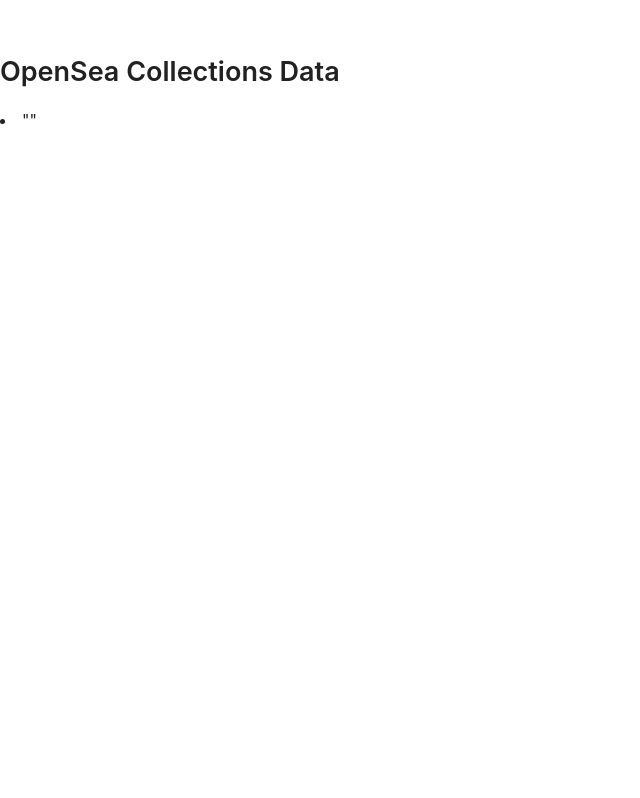
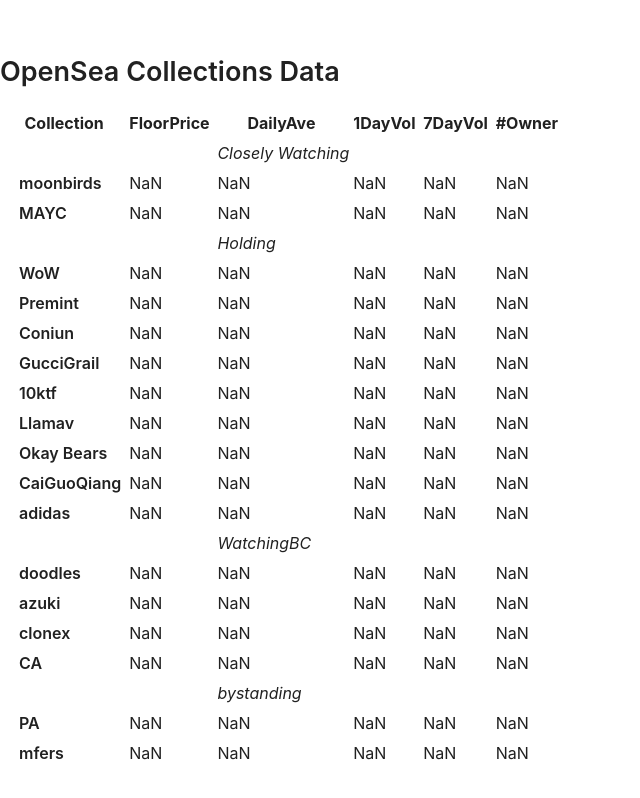
Before and after one commit to vanryan/zzxxian_blog, a Gatsby site: page /tools/osfpset0 in a window 1280 px wide. Shown: the whole page, without its empty margins (0-640 px from the left). Built offline with nearby package versions, Linux system fonts and the light colour scheme; Gatsby itself is replaced by a stand-in of ours; no server answers.

Commit message:
Tools: Add OS tracker major collections

```diff
--- a/content/pages/tools/index.md
+++ b/content/pages/tools/index.md
@@ -4,4 +4,5 @@
 ---
 
 *Web3 Tools*
-[OS FP Set 0](../tools)
+
+[OS FP Set 0](../tools/osfpset0)
--- a/content/posts/2018-09-27-graphql-5-reasons/index.md
+++ b/content/posts/2018-09-27-graphql-5-reasons/index.md
@@ -1,5 +1,5 @@
 ---
-title: 5个用/不用GraphQL的理由 -- 5 reasons (not) to use GraohQL
+title: 5个用/不用GraphQL的理由 -- 5 reasons (not) to use GraphQL
 date: "2018-09-27T22:37:43.330Z"
 template: post
 draft: false
--- a/src/pages/tools/osfpset0.js
+++ b/src/pages/tools/osfpset0.js
@@ -7,27 +7,72 @@
   // ----------------------
 
   const collection_map = new Map();
+
+  collection_map.set('XDIV1', 'Closely Watching')
   collection_map.set('moonbirds', 'proof-moonbirds');
-  let collection_element;
+  collection_map.set('MAYC', 'mutant-ape-yacht-club');
+  collection_map.set('XDIV2', 'Holding')
+  collection_map.set('WoW', 'world-of-women-nft');
+  collection_map.set('Premint', 'premint-collector');
+  collection_map.set('Coniun', 'coniun-pass');
+  collection_map.set('GucciGrail', '10ktf-gucci-grail');
+  collection_map.set('10ktf', '10ktf');
+  collection_map.set('Llamav', 'llamaverse-genesis');
+  collection_map.set('Okay Bears', 'okay-bears');
+  collection_map.set('CaiGuoQiang', 'your-daytime-fireworks-firework-packets');
+  collection_map.set('adidas', 'adidasoriginals');
+  collection_map.set('XDIV3','WatchingBC');
+  collection_map.set('doodles', 'doodles-official');
+  collection_map.set('azuki', 'azuki');
+  collection_map.set('clonex', 'clonex');
+  collection_map.set('CA', 'champions-ascension-prime-eternal');
+  collection_map.set('XDIV4', 'bystanding')
+  collection_map.set('PA', 'psychedelics-anonymous-genesis');
+  collection_map.set('mfers', 'mfers');
+  let collection_element = <tr><th>Collection</th><th>FloorPrice&nbsp;</th><th>DailyAve&nbsp;</th>
+    <th>1DayVol&nbsp;</th><th>7DayVol&nbsp;</th><th>#Owner</th></tr>;
 
   for (var [key, value] of collection_map.entries()) {
-    const [x, y] = useState('')
+    if (key.startsWith('XDIV')) {
+      collection_element = (<>{collection_element}
+        <tr>
+        <td></td>
+        <td></td>
+        <td><i>{value}</i></td>
+        <td></td>
+        <td></td>
+        <td></td>
+        </tr></>);
+    } else{
+      const [x, y] = useState('')
     const url = 'https://api.opensea.io/api/v1/collection/' + value + '/stats?format=json';
-  useEffect(() => {
-    fetch(url)
-      .then(response => response.json())
-      .then(resultData => {
+      useEffect(() => {
+        fetch(url)
+        .then(response => response.json())
+        .then(resultData => {
         y(resultData.stats)
       })
   },[])
-    collection_element = (<>{collection_element}<li>{JSON.stringify(x)}</li></>)
+    collection_element = (<>{collection_element}
+      <tr>
+        <td><b>&emsp;{key}&nbsp;</b></td>
+        <td>{parseFloat(x.floor_price).toFixed(2)}</td>
+        <td>{parseFloat(x.one_day_average_price).toFixed(2)}</td>
+        <td>{parseFloat(x.one_day_volume).toFixed(2)}</td>
+        <td>{parseFloat(x.seven_day_volume).toFixed(2)}</td>
+        <td>{parseFloat(x.num_owners).toFixed(2)}</td>
+      </tr>
+      </>)
+    }
   }
 
   return (
     <>
       <h2>OpenSea Collections Data</h2>
       <p>
+        <table>
         {collection_element}
+        </table>
       </p>
     </>
   )
```
